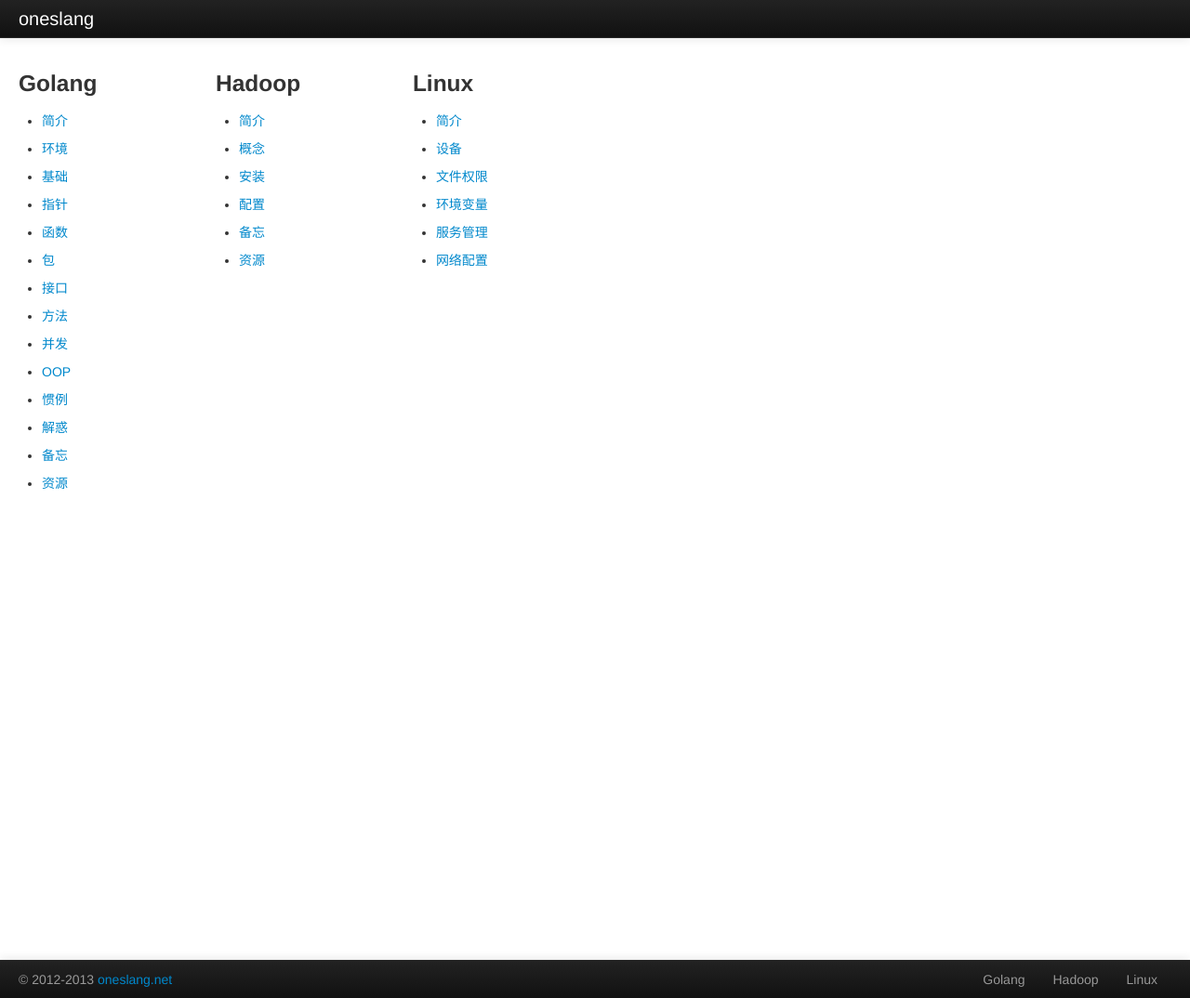
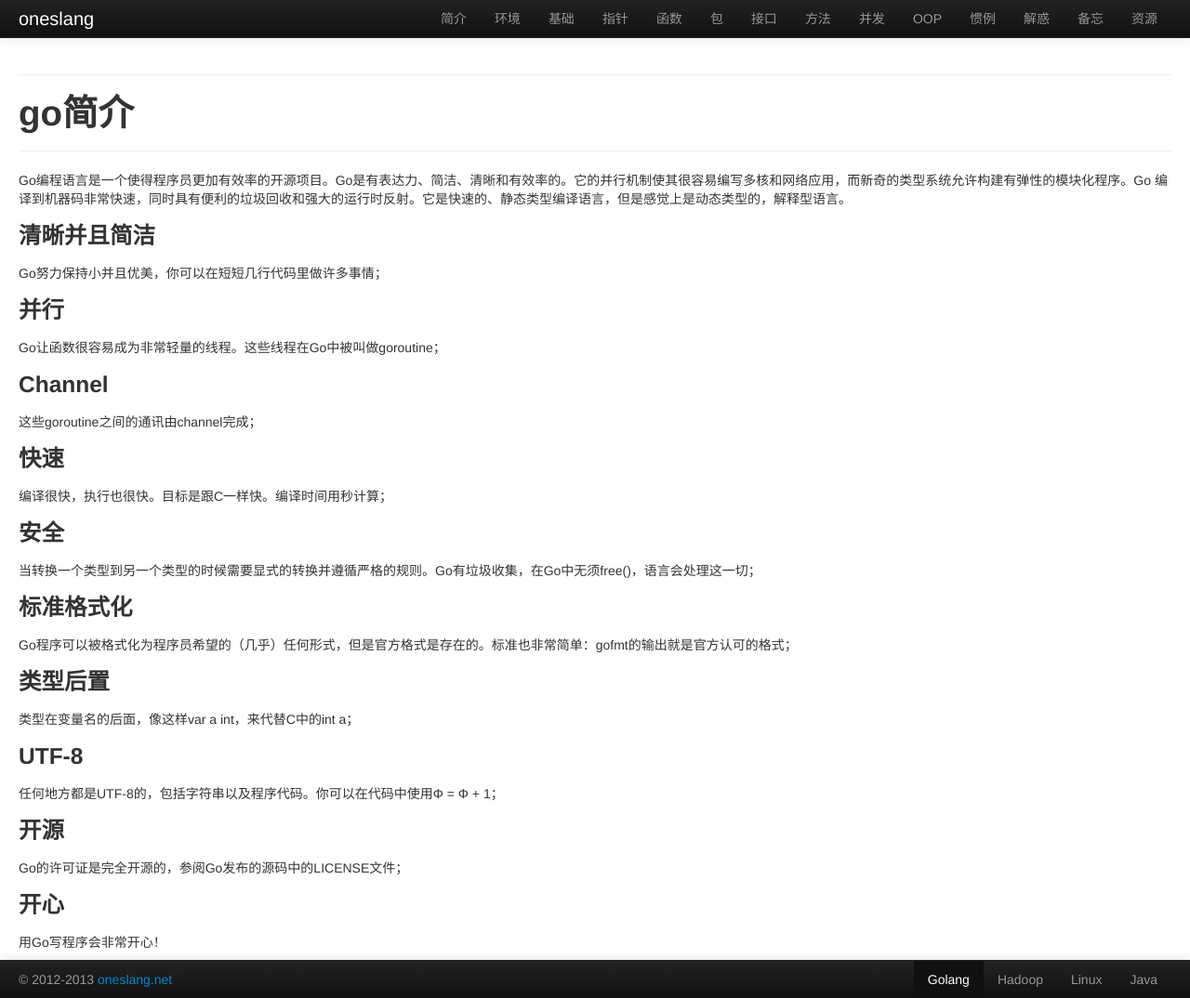
Before and after one commit to oneslang/oneslang.net, a Jekyll site: the page built from index.md, in a window 1280 px wide and 1074 px high. Shown: the whole window at 93% size. Built offline with Jekyll 4.4.1, drawn with Linux system fonts in a browser that asks for light colours.

Commit message:
add java

```diff
--- a/_config.yml
+++ b/_config.yml
@@ -12,6 +12,7 @@ nav:
   - [golang, Golang]
   - [hadoop, Hadoop]
   - [linux, Linux]
+  - [java, Java]
 golang:
   - [index, 简介]
   - [env, 环境]
@@ -41,3 +42,10 @@ linux:
   - [env, 环境变量]
   - [service, 服务管理]
   - [network, 网络配置]
+java:
+  - [springmvc, SpringMVC3]
+  - [mybatis, Mybatis3]
+  - [shiro, Shiro]
+  - [mockito, Mockito]
+  - [selenium, Selenium]
+  - [sitemesh, SiteMesh2]
--- a/index.md
+++ b/index.md
@@ -1,24 +1,38 @@
 ---
-layout: default
-category: index
+layout: page
+category: golang
 name: index
+title: go简介
 ---
 
-<div class="row-fluid">
+Go编程语言是一个使得程序员更加有效率的开源项目。Go是有表达力、简洁、清晰和有效率的。它的并行机制使其很容易编写多核和网络应用，而新奇的类型系统允许构建有弹性的模块化程序。Go 编译到机器码非常快速，同时具有便利的垃圾回收和强大的运行时反射。它是快速的、静态类型编译语言，但是感觉上是动态类型的，解释型语言。
 
-{% for nav in site.nav %}
+### 清晰并且简洁
+Go努力保持小并且优美，你可以在短短几行代码里做许多事情；
 
-<div class="span2">
-<h3>{{nav[1]}}</h3>
-<ul>
+### 并行
+Go让函数很容易成为非常轻量的线程。这些线程在Go中被叫做goroutine；
 
-{% assign item = nav[0] %}
-{% for list in site[item] %}
-<li><p><a href="/{{nav[0]}}/{{list[0]}}.html">{{list[1]}}</a></p></li>
-{% endfor %}
+### Channel
+这些goroutine之间的通讯由channel完成；
 
-</ul>
-</div>
-{% endfor %}
+### 快速
+编译很快，执行也很快。目标是跟C一样快。编译时间用秒计算；
 
-</div>
+### 安全
+当转换一个类型到另一个类型的时候需要显式的转换并遵循严格的规则。Go有垃圾收集，在Go中无须free()，语言会处理这一切；
+
+### 标准格式化
+Go程序可以被格式化为程序员希望的（几乎）任何形式，但是官方格式是存在的。标准也非常简单：gofmt的输出就是官方认可的格式；
+
+### 类型后置
+类型在变量名的后面，像这样var a int，来代替C中的int a；
+
+### UTF-8
+任何地方都是UTF-8的，包括字符串以及程序代码。你可以在代码中使用Φ = Φ + 1；
+
+### 开源
+Go的许可证是完全开源的，参阅Go发布的源码中的LICENSE文件；
+
+### 开心
+用Go写程序会非常开心！
```
Also changed, not shown: java/index.md (added, +8 -0 lines), java/mockito.md (added, +12 -0 lines), java/mybatis.md (added, +12 -0 lines), java/selenium.md (added, +12 -0 lines), java/shiro.md (added, +12 -0 lines), java/sitemesh.md (added, +12 -0 lines), java/springmvc.md (added, +12 -0 lines), nav.md (added, +24 -0 lines).
